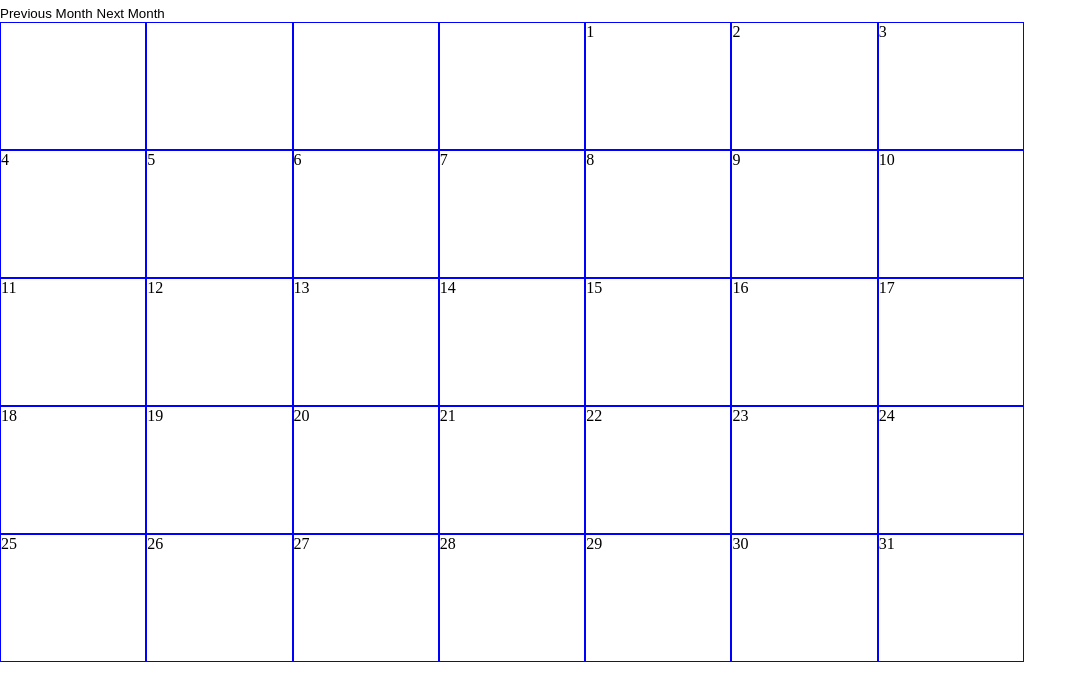
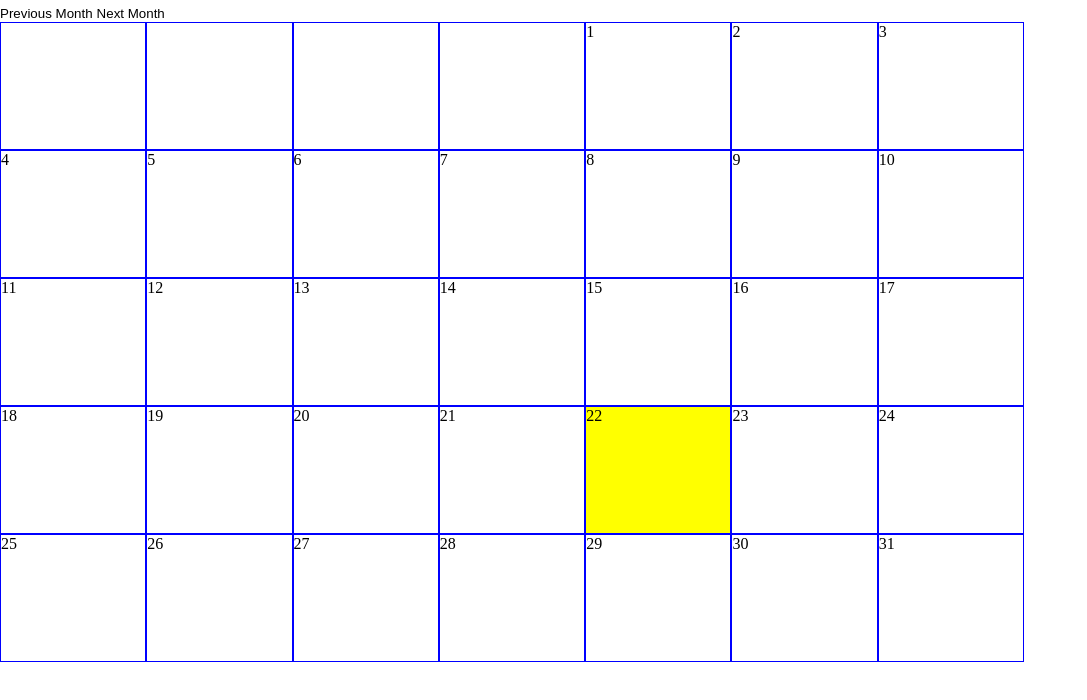
Before and after one commit to cnacana/1800-202630-BBY20, a website built with Vite: page calendar.html in a window 1280 px wide. Shown: the part 60-760 px from the top of the page, without its empty margins (0-1087 px from the left). Built offline with nearby package versions, Linux system fonts and the light colour scheme.

Commit message:
calendar.html - highlight current date on the calendar

```diff
--- a/src/render_calendar.js
+++ b/src/render_calendar.js
@@ -40,12 +40,17 @@ function renderGrid() {
     for (let i = 0; i < total_calendar_cells; i++) {
         const cell = document.createElement('div')
         cell.className = 'cell'
+        cell.id = String(i + 1 - empty_days_in_month)
 
         if (i >= empty_days_in_month) {
             const cell_date = document.createElement('p')
             cell_date.className = 'cell-date'
             cell_date.innerText = String(i + 1 - empty_days_in_month)
             cell.appendChild(cell_date)
+        }
+
+        if (selected_month === current_month && selected_year === current_year && Number(cell.id) === current_date) {
+            cell.classList.add('cell-today')
         }
 
         grid.appendChild(cell)
--- a/styles/calendar.css
+++ b/styles/calendar.css
@@ -21,3 +21,7 @@ html, body {
 .cell {
     border: 1px solid blue;
 }
+
+.cell-today {
+    background-color: yellow;
+}
```
